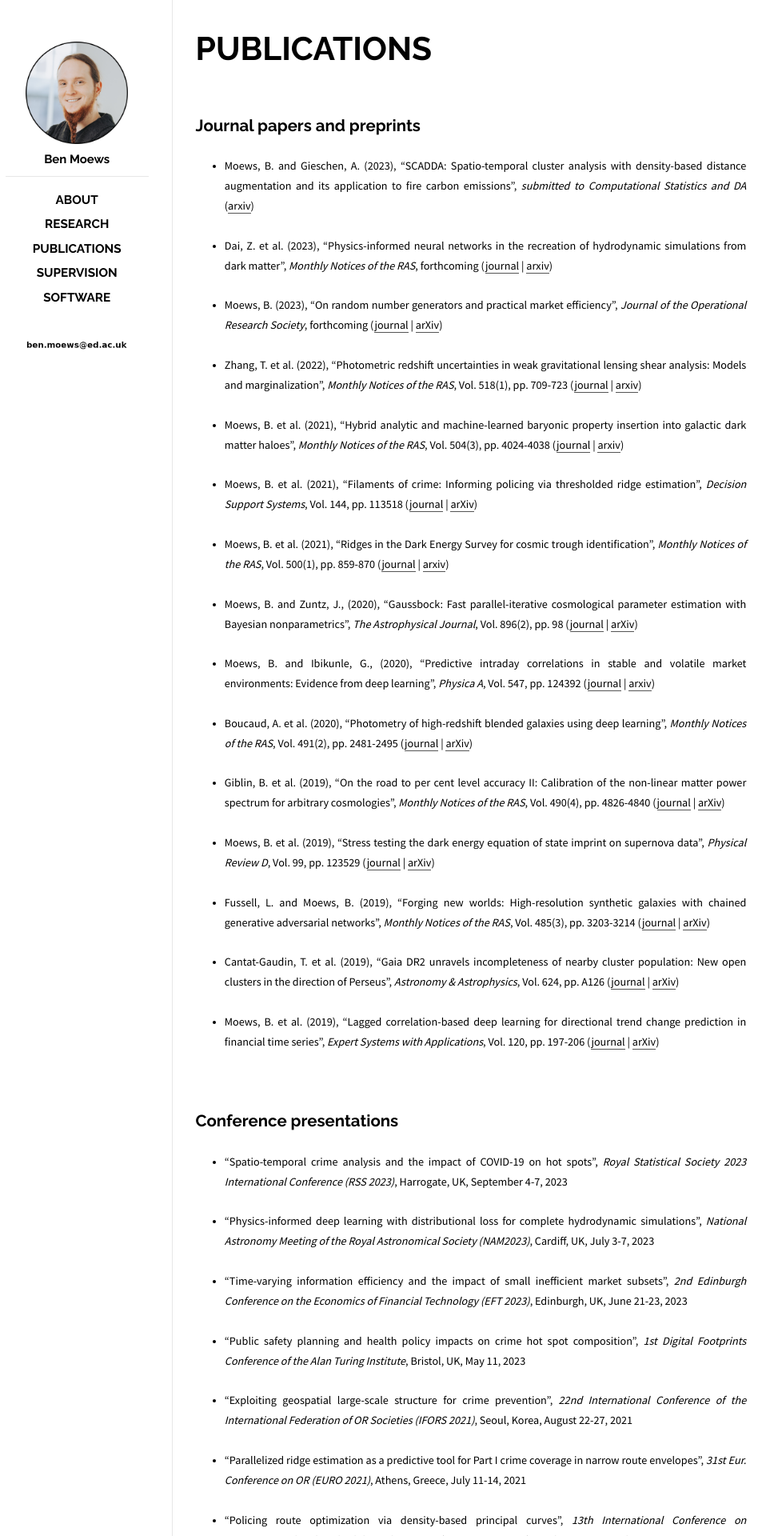
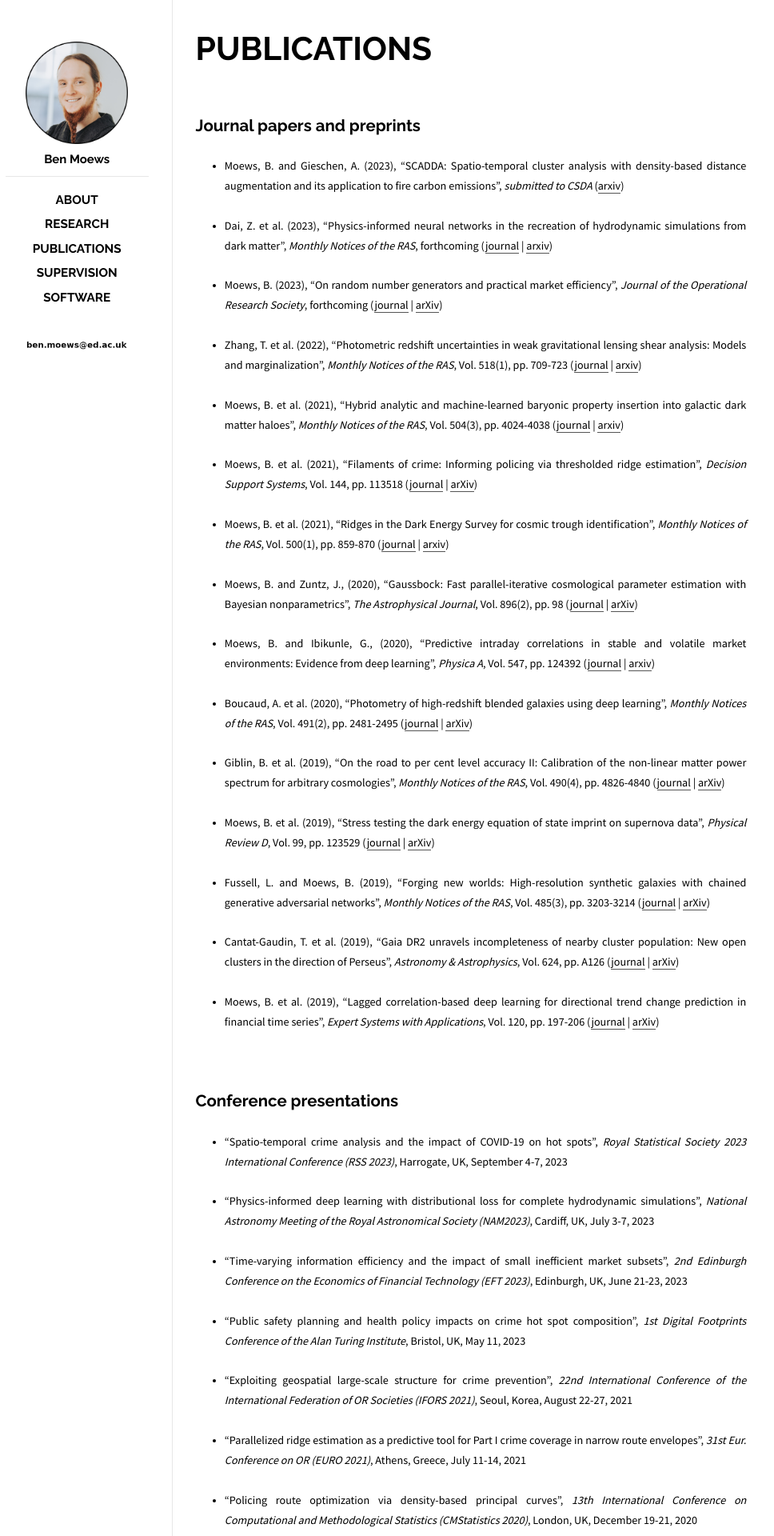
Before and after one commit to moews/moews.github.io, a Jekyll site: the page built from _posts/2017-03-25-publications.md, in a window 1280 px wide. Shown: the top 1920 px of the page at 80% size, without its empty margins (143-1111 px from the left). Built offline with Jekyll 4.4.1, drawn with Linux system fonts in a browser that asks for light colours.

Commit message:
Update 2017-03-25-publications.md

```diff
--- a/_posts/2017-03-25-publications.md
+++ b/_posts/2017-03-25-publications.md
@@ -10,7 +10,7 @@
 
 ## Journal papers and preprints
 
-* <small>Moews, B. and Gieschen, A. (2023), "SCADDA: Spatio-temporal cluster analysis with density-based distance augmentation and its application to fire carbon emissions", _submitted to Computational Statistics and DA_ ([arxiv](https://arxiv.org/abs/2311.04290))</small>
+* <small>Moews, B. and Gieschen, A. (2023), "SCADDA: Spatio-temporal cluster analysis with density-based distance augmentation and its application to fire carbon emissions", _submitted to CSDA_ ([arxiv](https://arxiv.org/abs/2311.04290))</small>
 
 * <small>Dai, Z. et al. (2023), "Physics-informed neural networks in the recreation of hydrodynamic simulations from dark matter", _Monthly Notices of the RAS_, forthcoming ([journal](https://doi.org/10.1093/mnras/stad3394) | [arxiv](https://arxiv.org/abs/2303.14090))</small>
 
```
